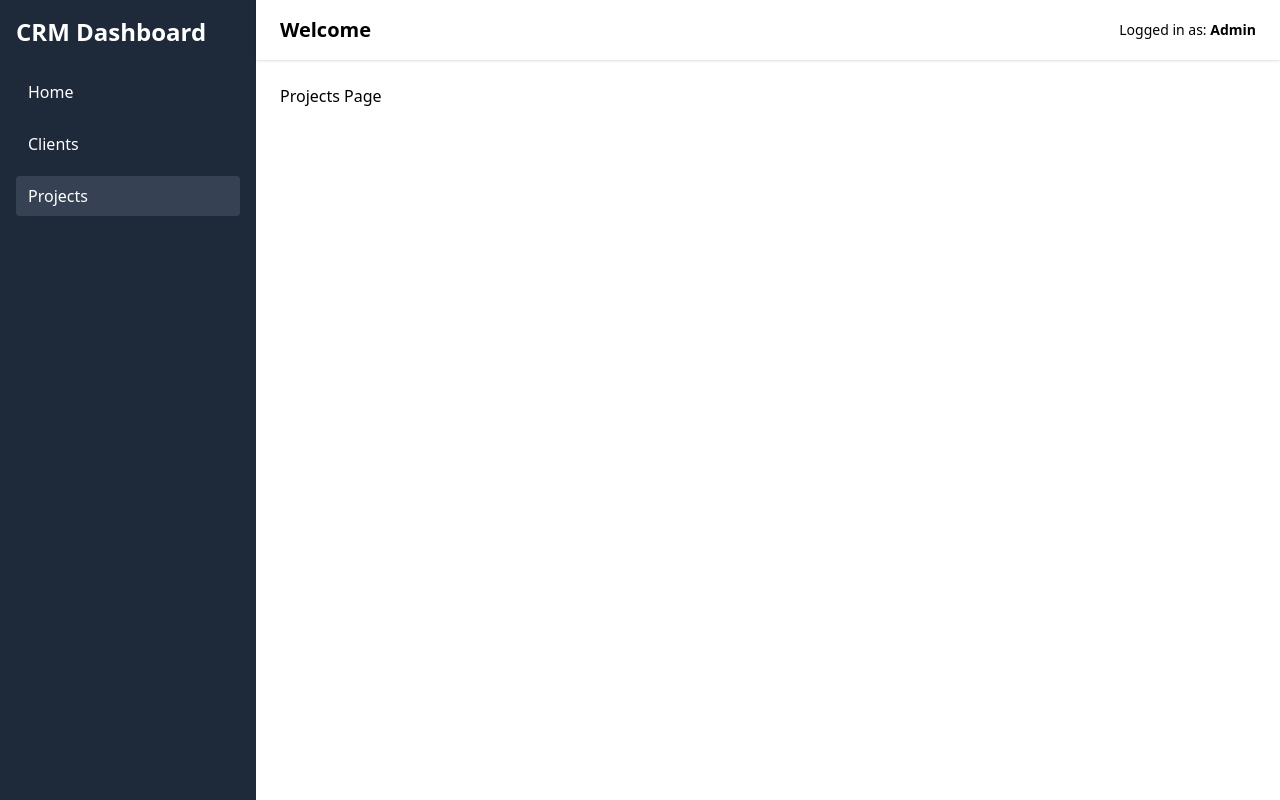
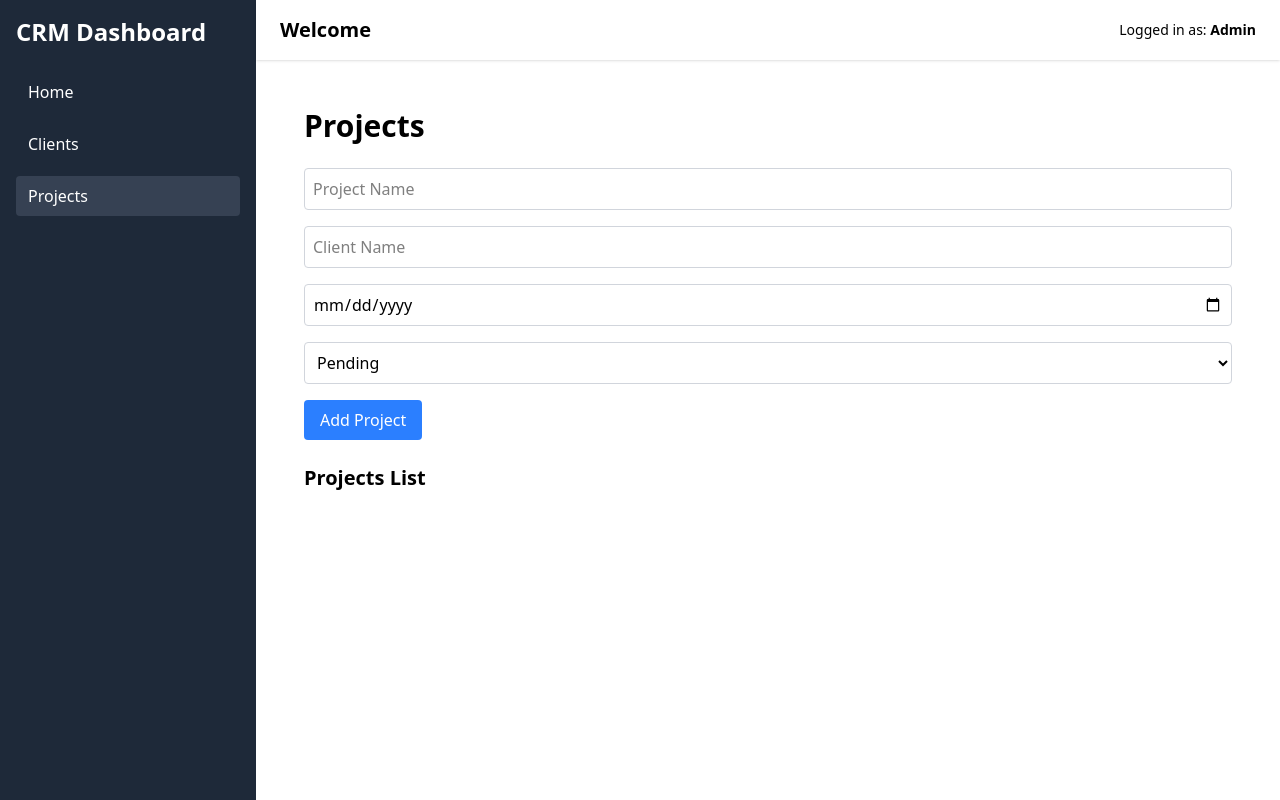
Before and after one commit to rahul-pal-mastizone/crm-dashboard, a React (Vite) app: page /projects in a window 1280 px wide. Built offline with nearby package versions, Linux system fonts and the light colour scheme.

Commit message:
Added project form and projects page for adding and displaying projects

```diff
--- a/src/components/ProjectForm.jsx
+++ b/src/components/ProjectForm.jsx
@@ -1,36 +1,53 @@
-import { useState } from 'react';
+import React, { useState } from 'react';
 
-const ProjectForm = () => {
+const ProjectForm = ({ onAddProject }) => {
   const [projectName, setProjectName] = useState('');
-  const [projectDescription, setProjectDescription] = useState('');
+  const [clientName, setClientName] = useState('');
+  const [startDate, setStartDate] = useState('');
+  const [status, setStatus] = useState('Pending');
 
   const handleSubmit = (e) => {
     e.preventDefault();
-    console.log(`Project Name: ${projectName}, Description: ${projectDescription}`);
+    const newProject = { projectName, clientName, startDate, status };
+    onAddProject(newProject);
+    setProjectName('');
+    setClientName('');
+    setStartDate('');
+    setStatus('Pending');
   };
 
   return (
-    <form onSubmit={handleSubmit} className="space-y-4">
-      <div>
-        <label htmlFor="name" className="block text-sm">Project Name</label>
+    <form onSubmit={handleSubmit} className="mb-6">
       <input
         type="text"
-          id="name"
-          className="mt-1 p-2 border border-gray-300 rounded w-full"
+        placeholder="Project Name"
         value={projectName}
         onChange={(e) => setProjectName(e.target.value)}
+        className="p-2 border border-gray-300 rounded mb-4 w-full"
       />
-      </div>
-      <div>
-        <label htmlFor="description" className="block text-sm">Project Description</label>
-        <textarea
-          id="description"
-          className="mt-1 p-2 border border-gray-300 rounded w-full"
-          value={projectDescription}
-          onChange={(e) => setProjectDescription(e.target.value)}
+      <input
+        type="text"
+        placeholder="Client Name"
+        value={clientName}
+        onChange={(e) => setClientName(e.target.value)}
+        className="p-2 border border-gray-300 rounded mb-4 w-full"
       />
-      </div>
-      <button type="submit" className="bg-blue-500 text-white p-2 rounded">Add Project</button>
+      <input
+        type="date"
+        value={startDate}
+        onChange={(e) => setStartDate(e.target.value)}
+        className="p-2 border border-gray-300 rounded mb-4 w-full"
+      />
+      <select
+        value={status}
+        onChange={(e) => setStatus(e.target.value)}
+        className="p-2 border border-gray-300 rounded mb-4 w-full"
+      >
+        <option value="Pending">Pending</option>
+        <option value="In Progress">In Progress</option>
+        <option value="Completed">Completed</option>
+      </select>
+      <button type="submit" className="bg-blue-500 text-white px-4 py-2 rounded">Add Project</button>
     </form>
   );
 };
--- a/src/pages/Projects.jsx
+++ b/src/pages/Projects.jsx
@@ -1,11 +1,32 @@
-import React from 'react'
+import React, { useState } from 'react';
+import ProjectForm from '../components/ProjectForm';
 
 const Projects = () => {
+  const [projects, setProjects] = useState([]);
+
+  const handleAddProject = (newProject) => {
+    setProjects([...projects, newProject]);
+  };
+
   return (
-    <div>
-        <h1>Projects Page</h1>
+    <div className="p-6">
+      <h1 className="text-3xl font-bold mb-6">Projects</h1>
+      <ProjectForm onAddProject={handleAddProject} />
+
+      <div className="mt-6">
+        <h2 className="text-xl font-semibold">Projects List</h2>
+        <ul>
+          {projects.map((project, index) => (
+            <li key={index} className="p-4 border-b">
+              <h3 className="text-lg">{project.projectName}</h3>
+              <p>Status: {project.status}</p>
+              <p>Client: {project.clientName}</p>
+            </li>
+          ))}
+        </ul>
+      </div>
     </div>
-  )
-}
+  );
+};
 
-export default Projects
+export default Projects;
```
Lines whose indentation alone changed are shown as unchanged.
